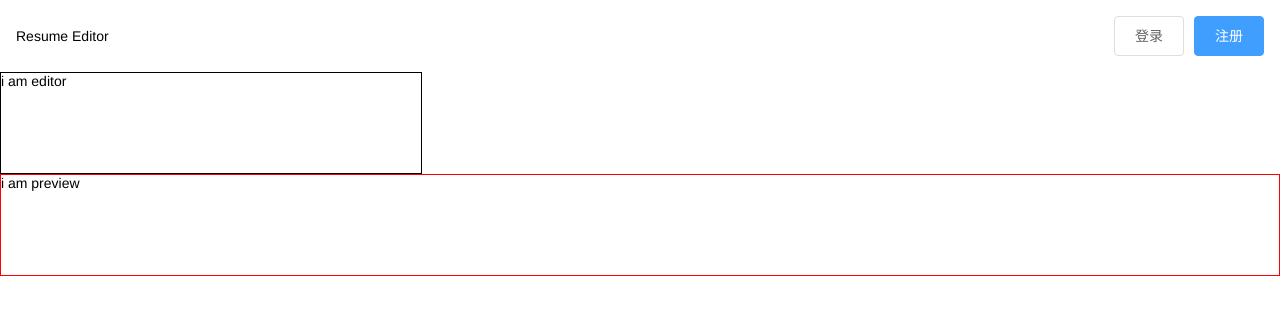
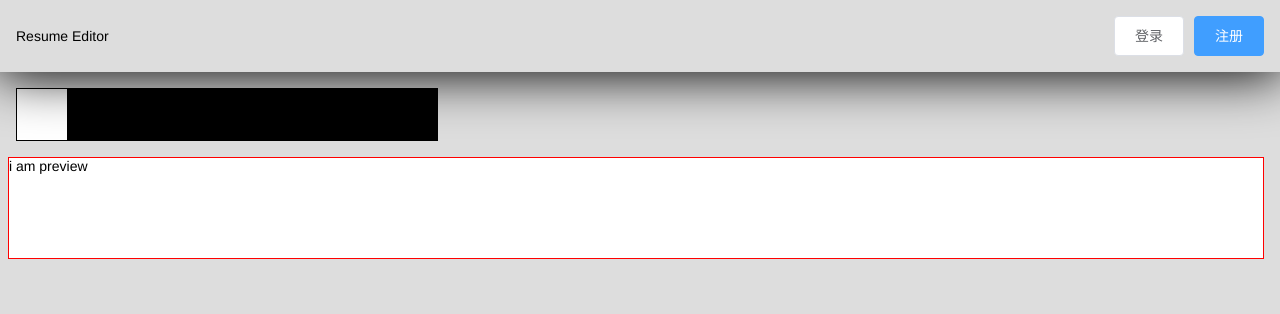
Before and after one commit to wfwuestc/resume-editor, a Vue app: page / in a window 1280 px wide. Shown: the top 314 px of the page. Built offline with nearby package versions, Linux system fonts and the light colour scheme.

Commit message:
给editor组件添加icon

```diff
--- a/index.html
+++ b/index.html
@@ -4,6 +4,7 @@
     <meta charset="utf-8">
     <meta name="viewport" content="width=device-width,initial-scale=1.0">
     <title>resume-editor</title>
+    <script src="//at.alicdn.com/t/font_481039_gfdbcnyghh93sor.js"></script>
   </head>
   <body>
     <div id="app"></div>
--- a/src/App.vue
+++ b/src/App.vue
@@ -33,6 +33,7 @@
     display: flex;
     flex-direction: column;
     height: 100%;
+    background: #DDD;
   }
   main {
     display: flex;
--- a/src/components/Editor.vue
+++ b/src/components/Editor.vue
@@ -1,12 +1,63 @@
 <template>
 	<div id="editor">
-		i am editor
+    <nav>
+      <ul class="nav-bar">
+        <li class="active">
+          <svg class="icon" aria-hidden="true" style="width: 50px; height: 50px">
+            <use xlink:href="#icon-credential"></use>
+          </svg>
+        </li>
+        <li>
+          <svg class="icon" aria-hidden="true" style="width: 50px; height: 50px">
+            <use xlink:href="#icon-xueli"></use>
+          </svg>
+        </li>
+        <li>
+          <svg class="icon" aria-hidden="true" style="width: 50px; height: 50px">
+            <use xlink:href="#icon-skill"></use>
+          </svg>
+        </li>
+        <li>
+          <svg class="icon" aria-hidden="true" style="width: 50px; height: 50px">
+            <use xlink:href="#icon-work"></use>
+          </svg>
+        </li>
+        <li>
+          <svg class="icon" aria-hidden="true" style="width: 50px; height: 50px">
+            <use xlink:href="#icon-fav"></use>
+          </svg>
+        </li>
+      </ul>
+    </nav>
 	</div>
 </template>
-<style>
+<style lang="scss">
 	#editor {
 		border: 1px solid black;
-		min-height: 100px;
     width: 30em;
+    margin: 16px 8px 16px 16px;
+    background: white;
 	}
+  .icon {
+    width: 1em; height: 1em;
+    vertical-align: -0.15em;
+    fill: currentColor;
+    overflow: hidden;
+  }
+
+  .nav-bar {
+    display: flex;
+    flex-direction: row;
+    justify-content: flex-start;
+    background: #000;
+    li > svg {
+      fill: white;
+    }
+    li.active {
+      background: white;
+      svg {
+        fill: black;
+      }
+    }
+  }
 </style>
--- a/src/components/Preview.vue
+++ b/src/components/Preview.vue
@@ -8,5 +8,7 @@
 		border: 1px solid red;
 		min-height: 100px;
     flex: 1;
+    margin: 16px 16px 16px 8px;
+    background: white;
 	}
 </style>
--- a/src/components/Topbar.vue
+++ b/src/components/Topbar.vue
@@ -16,6 +16,7 @@
     flex-direction: row;
     justify-content: space-between;
     align-items: center;
-
+    box-shadow: 0 0 53px 3px;
+    z-index: 1;
   }
 </style>
```
